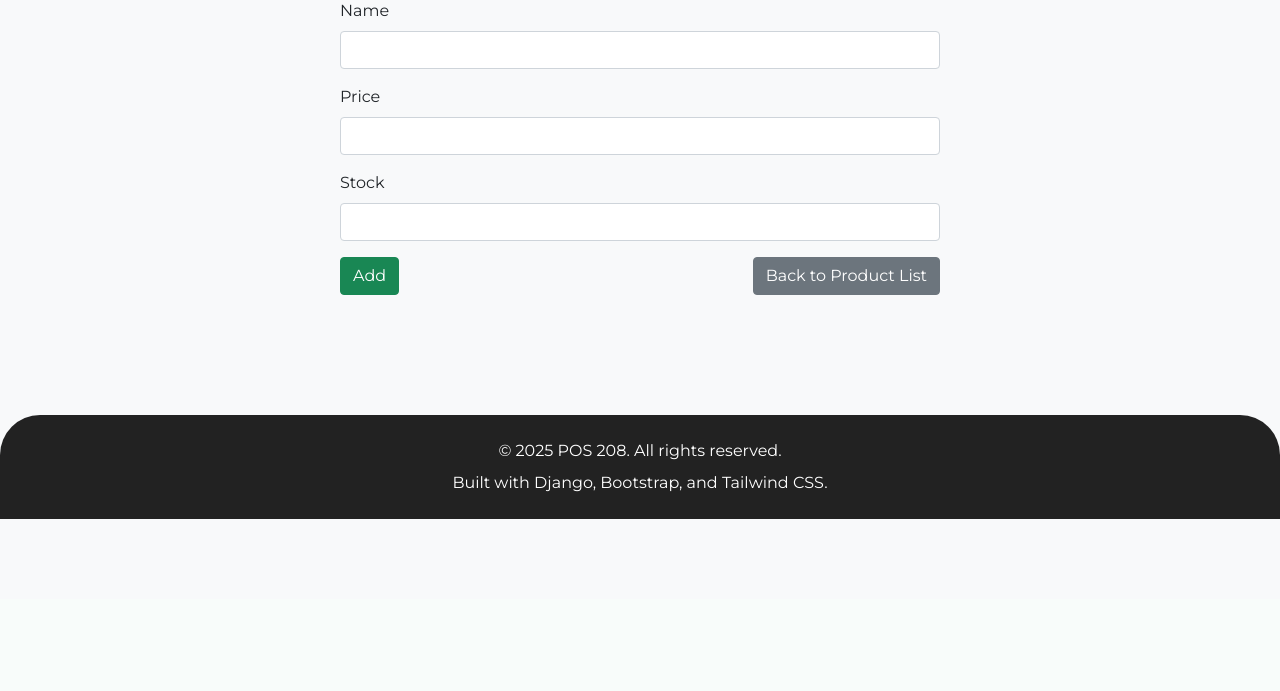
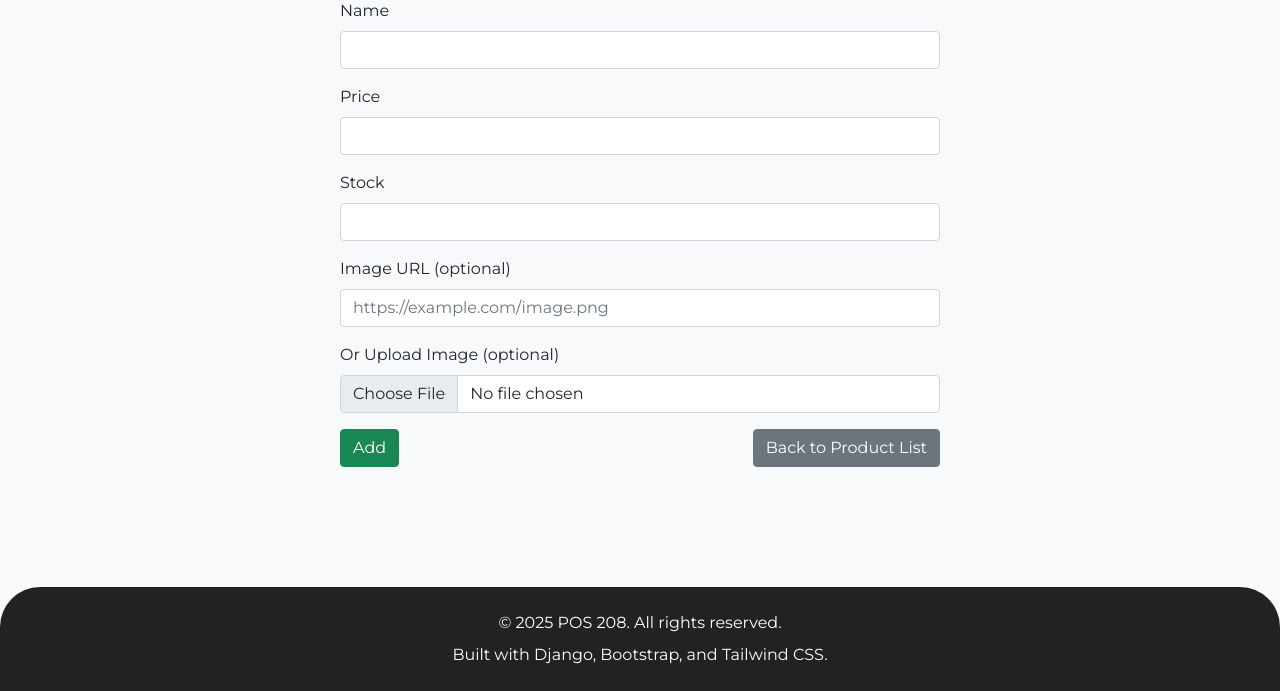
Before and after one commit to Nha911/Django, a Django app: page /product/add/ in a window 1280 px wide. Shown: the part 201-892 px from the top of the page. Before the commit the page ends 720 px from the top, so only its background shows below. Run offline with Django 5.2, Linux system fonts and the light colour scheme; some libraries are stand-ins or nearby versions.

Commit message:
Update project files

```diff
--- a/my_project/First_Project/settings.py
+++ b/my_project/First_Project/settings.py
@@ -122,6 +122,10 @@ STATICFILES_DIRS = [
     BASE_DIR / 'my_web_app' / 'static',
 ]
 
+# Add these lines for media (uploaded files)
+MEDIA_URL = '/media/'
+MEDIA_ROOT = BASE_DIR / 'media'
+
 # Default primary key field type
 # https://docs.djangoproject.com/en/5.2/ref/settings/#default-auto-field
 
--- a/my_project/First_Project/urls.py
+++ b/my_project/First_Project/urls.py
@@ -16,12 +16,17 @@ Including another URLconf
 """
 from django.contrib import admin
 from django.urls import path, include
+from django.conf import settings
+from django.conf.urls.static import static
 
 urlpatterns = [
     path('', include('my_web_app.urls')),# This line includes the URLs from the my_web_app app
     path('admin/', admin.site.urls)
 ]
 
+if settings.DEBUG:
+    urlpatterns += static(settings.MEDIA_URL, document_root=settings.MEDIA_ROOT)
+
 '''frist index
     localhost:8001/Home/home
 '''
--- a/my_project/my_web_app/templates/add_product.html
+++ b/my_project/my_web_app/templates/add_product.html
@@ -6,7 +6,7 @@
 {% block content %}
 <div class="container py-5">
     <h2 class="mb-4 text-center">Add Product</h2>
-    <form method="post" class="mx-auto" style="max-width: 600px;">
+    <form method="post" enctype="multipart/form-data" class="mx-auto" style="max-width: 600px;">
         {% csrf_token %}
         <div class="mb-3">
             <label class="form-label">Name</label>
@@ -20,6 +20,14 @@
             <label class="form-label">Stock</label>
             <input type="number" name="stock" class="form-control" required>
         </div>
+        <div class="mb-3">
+            <label class="form-label">Image URL (optional)</label>
+            <input type="url" name="image" class="form-control" placeholder="https://example.com/image.png">
+        </div>
+        <div class="mb-3">
+            <label class="form-label">Or Upload Image (optional)</label>
+            <input type="file" name="image_file" class="form-control" accept="image/*">
+        </div>
         <div class="d-flex justify-content-between">
             <button type="submit" class="btn btn-success">Add</button>
             <a href="{% url 'product' %}" class="btn btn-secondary">Back to Product List</a>
--- a/my_project/my_web_app/templates/edit_product.html
+++ b/my_project/my_web_app/templates/edit_product.html
@@ -25,9 +25,9 @@
             <input type="url" name="image" class="form-control" placeholder="https://example.com/image.png"
                 value="{{ latest_image_url }}">
         </div>
-        <!-- <div class="mb-3">
+        <div class="mb-3">
             <label class="form-label">Or Upload Image (optional)</label>
-            <input type="file" name="image_file" class="form-control" accept="image/*"> -->
+            <input type="file" name="image_file" class="form-control" accept="image/*">
 </div>
 <div class="flex justify-center items-center gap-10 text-center">
     <button type="submit" class="btn btn-success bg-green-600 hover:bg-green-700 text-white font-semibold py-2 px-6 rounded">
--- a/my_project/my_web_app/views.py
+++ b/my_project/my_web_app/views.py
@@ -16,15 +16,23 @@ def add_category(request):
 
 
 def add_product(request):
+    from .models import ProductImage
     if request.method == 'POST':
         name = request.POST['name']
         price = request.POST['price']
         stock = request.POST['stock']
-        Product.objects.create(
+        image_url = request.POST.get('image', '').strip()
+        image_file = request.FILES.get('image_file')
+        product = Product.objects.create(
             name=name,
             price=price,
             stock=stock
         )
+        if image_file:
+            product.image = image_file
+            product.save()
+        if image_url:
+            ProductImage.objects.create(product=product, image_url=image_url)
         return redirect('product')
     return render(request, 'add_product.html')
 
@@ -86,21 +94,20 @@ def edit_product(request, product_id):
         product.stock = request.POST['stock']
         image_url = request.POST.get('image', '').strip()
         image_file = request.FILES.get('image_file')
-        saved = False
+        # Only update image if a new file is uploaded
         if image_file:
             product.image = image_file
             product.save()
-            saved = True
-        if image_url:
-            # Only add ProductImage if the URL is valid and not already present
+        # Only add ProductImage if a new URL is provided and not already present
+        elif image_url:
             if not ProductImage.objects.filter(product=product, image_url=image_url).exists():
                 ProductImage.objects.create(product=product, image_url=image_url)
-            saved = True
-        if not saved:
+            product.save()
+        # If neither, do not change image fields
+        else:
             product.save()
         return redirect('product')
 
-    # Pre-fill the image URL field with the latest ProductImage if it exists
     latest_image_url = product.images.last().image_url if product.images.exists() else ''
     return render(request, 'edit_product.html', {'product': product, 'latest_image_url': latest_image_url})
 
@@ -108,5 +115,19 @@ def Home(request):
     return render(request=request, template_name='home.html')
 
 def product(request):
+    import os
+    from django.conf import settings
     products = Product.objects.all().order_by('id')
+    # Check for missing image files and set image to None if missing
+    for p in products:
+        if p.image:
+            image_path = os.path.join(settings.MEDIA_ROOT, str(p.image))
+            if not os.path.isfile(image_path):
+                p.image = None
+        # If no image and at least one ProductImage, set image_url as a fallback attribute
+        if not p.image and p.images.exists():
+            p.fallback_image_url = p.images.first().image_url
+        else:
+            p.fallback_image_url = None
+    products = list(products)
     return render(request, 'product.html', {'products': products})
```
Also changed, not shown: my_project/my_web_app/templates/product.html (+7 -5 lines), my_project/db.sqlite3, my_project/media/product_images/IMG_8179.jpeg (added), 1 other file.
